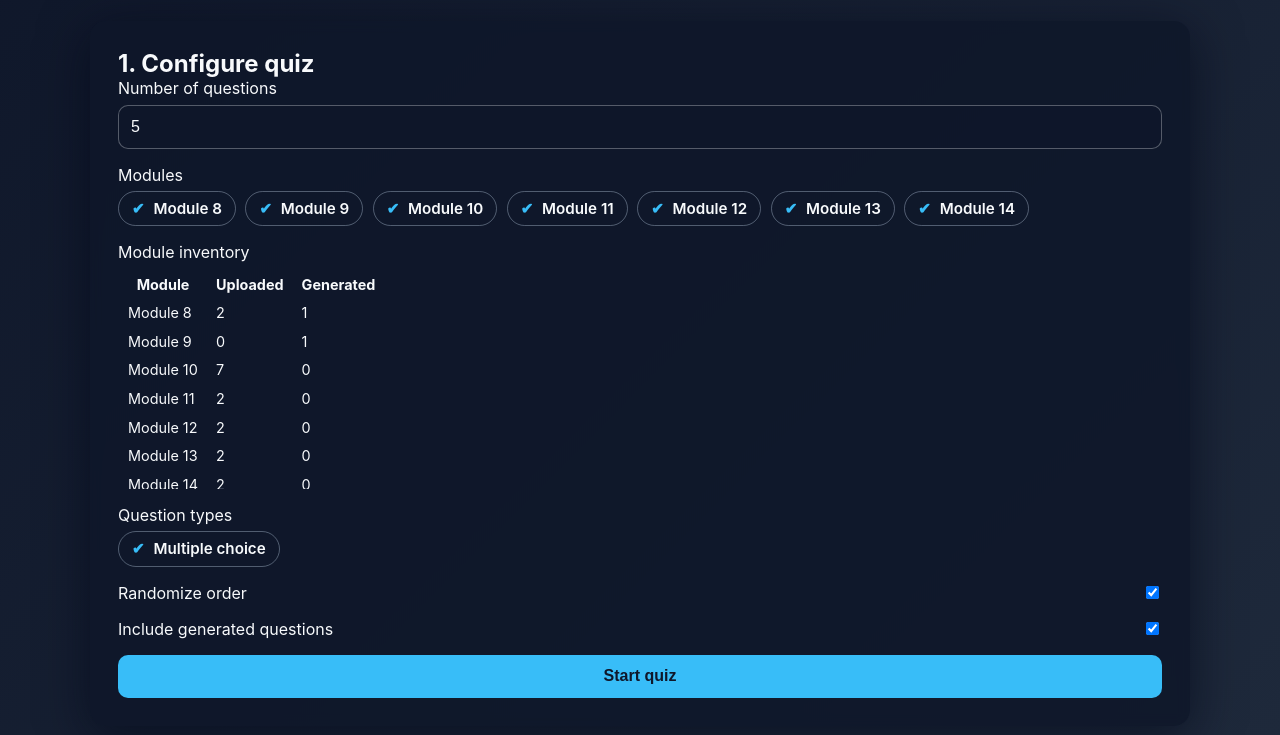
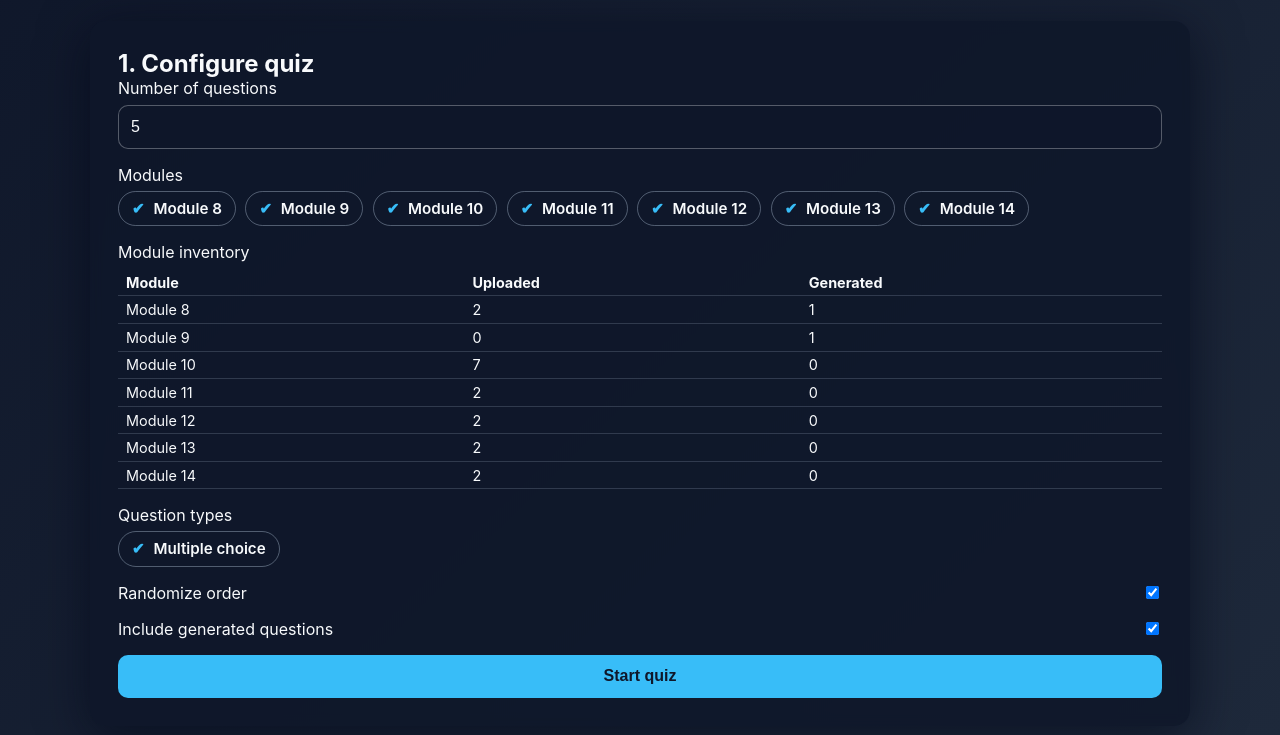
Before and after one commit to bluemoon012905/CSE445_quiz, a plain HTML site: page docs/index.html in a window 1280 px wide. Shown: the part 97-832 px from the top of the page. Drawn offline with Linux system fonts and the light colour scheme.

Commit message:
font color

```diff
--- a/docs/styles.css
+++ b/docs/styles.css
@@ -311,9 +311,17 @@ button:disabled {
   font-size: 0.9rem;
 }
 
+#module-summary-table {
+  width: 100%;
+  border-collapse: collapse;
+}
+
 #module-summary-table th,
 #module-summary-table td {
   padding: 0.3rem 0.5rem;
+  text-align: left;
+  color: var(--text);
+  border-bottom: 1px solid rgba(148, 163, 184, 0.25);
 }
 
 #summary-table {
```
